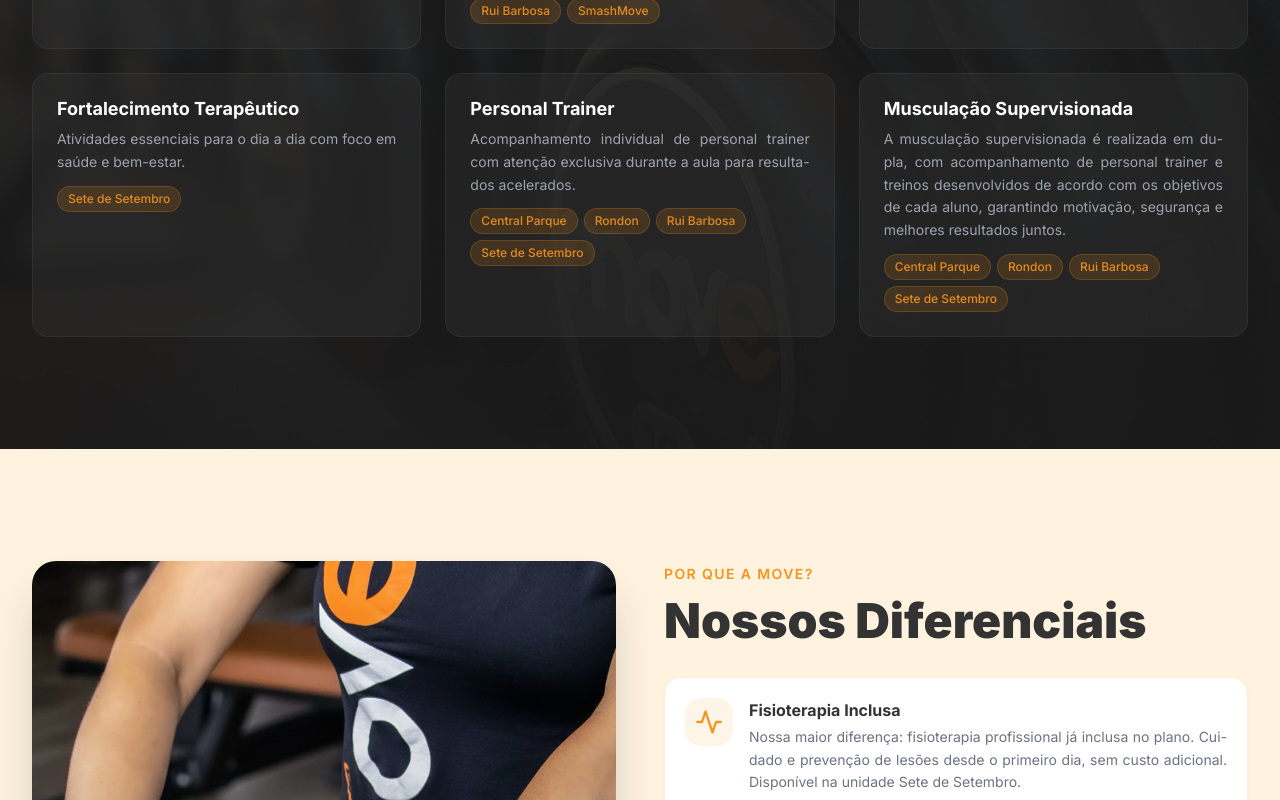
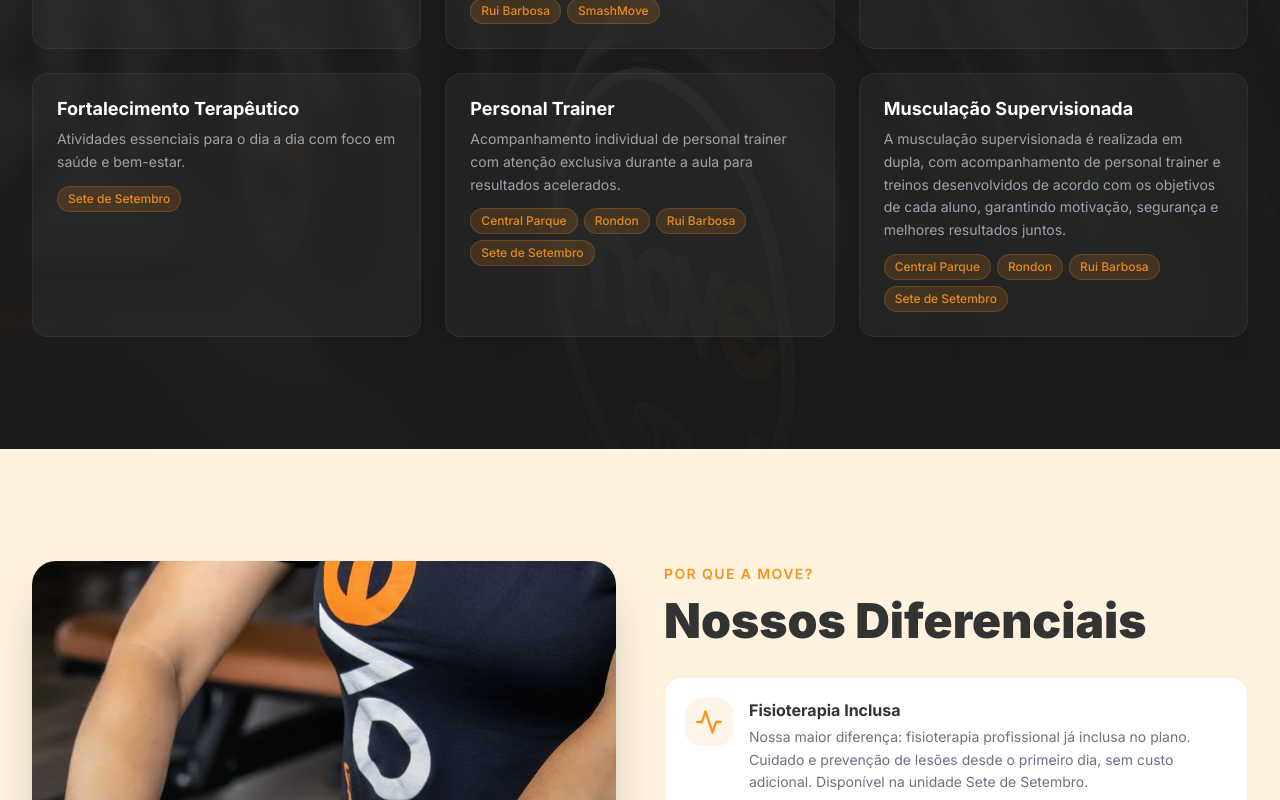
Before and after one commit to DelgasTech/move, a Next.js app: page / in a window 1280 px wide. Shown: the part 2140-2940 px from the top of the page. Built offline with nearby package versions, Linux system fonts and the light colour scheme.

Commit message:
feat(ui): remove text-justify and hyphens-auto from description paragraphs

```diff
--- a/components/sections/Diferenciais.tsx
+++ b/components/sections/Diferenciais.tsx
@@ -151,7 +151,7 @@ export default function Diferenciais() {
                   )}
                   <div>
                     <h3 className="text-base font-bold text-charcoal mb-1">{item.title}</h3>
-                    <p className="text-gray-500 text-sm leading-relaxed text-justify hyphens-auto">{item.description}</p>
+                    <p className="text-gray-500 text-sm leading-relaxed">{item.description}</p>
                     {item.extra}
                   </div>
                 </motion.div>
--- a/components/sections/Modalidades.tsx
+++ b/components/sections/Modalidades.tsx
@@ -49,7 +49,7 @@ export default function Modalidades() {
               className="bg-charcoal/40 border border-white/5 rounded-2xl p-6 hover:border-primary/50 hover:bg-charcoal/60 transition-all duration-300 cursor-default"
             >
               <h3 className="text-white font-bold text-lg mb-2 leading-tight">{mod.name}</h3>
-              <p className="text-gray-400 text-sm leading-relaxed mb-3 text-justify hyphens-auto">{mod.description}</p>
+              <p className="text-gray-400 text-sm leading-relaxed mb-3">{mod.description}</p>
               <div className="flex flex-wrap gap-1.5 mt-auto">
                 {mod.units.map((unit) => (
                   <a
--- a/components/sections/Servicos.tsx
+++ b/components/sections/Servicos.tsx
@@ -46,7 +46,7 @@ export default function Servicos() {
               <h3 className="text-xl font-bold mb-2 text-charcoal">
                 {service.name}
               </h3>
-              <p className="text-sm leading-relaxed mb-6 flex-1 text-gray-500 text-justify hyphens-auto">
+              <p className="text-sm leading-relaxed mb-6 flex-1 text-gray-500">
                 {service.description}
               </p>
 
```
